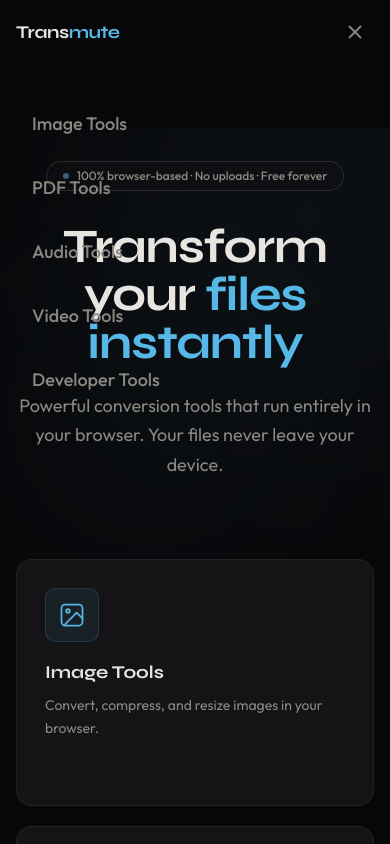
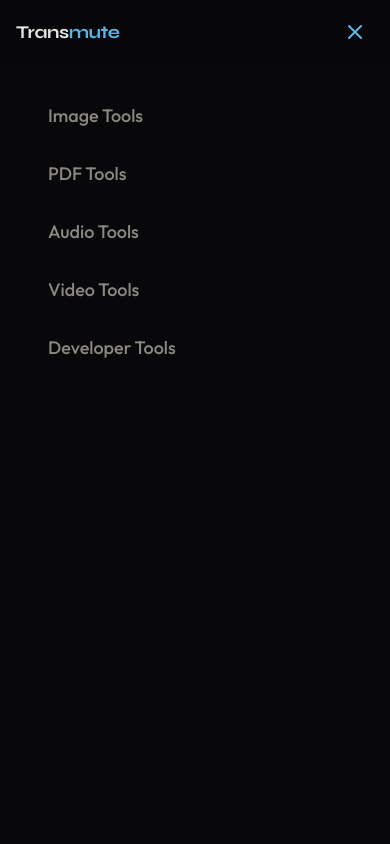
Before and after one commit to ishankgupta95/transmute, a Next.js app: page / in a window 390 px wide. Both pictures are taken after a click on the button "Toggle menu". Shown: the top 844 px of the page. Built offline with nearby package versions, Linux system fonts and the light colour scheme.

Commit message:
Fix mobile nav: use portal for full-screen solid overlay

```diff
--- a/src/components/layout/MobileNav.tsx
+++ b/src/components/layout/MobileNav.tsx
@@ -1,38 +1,75 @@
 "use client";
 
-import { useState } from "react";
+import { useState, useEffect } from "react";
 import Link from "next/link";
 import { Menu, X } from "lucide-react";
 import { categories } from "@/data/categories";
+import { createPortal } from "react-dom";
 
 export function MobileNav() {
   const [open, setOpen] = useState(false);
+  const [visible, setVisible] = useState(false);
+  const [mounted, setMounted] = useState(false);
+
+  useEffect(() => setMounted(true), []);
+
+  useEffect(() => {
+    if (open) {
+      requestAnimationFrame(() => setVisible(true));
+      document.body.style.overflow = "hidden";
+    } else {
+      setVisible(false);
+      document.body.style.overflow = "";
+    }
+    return () => {
+      document.body.style.overflow = "";
+    };
+  }, [open]);
+
+  const overlay = open ? (
+    <div
+      className={`fixed inset-0 top-16 transition-opacity duration-300 ${
+        visible ? "opacity-100" : "opacity-0"
+      }`}
+      style={{ zIndex: 9999, backgroundColor: "#08080a" }}
+    >
+      <nav className="px-4 py-6">
+        <div className="flex flex-col gap-0.5">
+          {categories.map((cat, i) => (
+            <Link
+              key={cat.slug}
+              href={`/${cat.slug}`}
+              onClick={() => setOpen(false)}
+              className={`group flex items-center gap-3 rounded-lg px-4 py-3.5 text-lg font-medium text-text-secondary hover:text-text-primary hover:bg-[rgba(86,184,230,0.06)] transition-all duration-300 ${
+                visible
+                  ? "opacity-100 translate-x-0"
+                  : "opacity-0 -translate-x-3"
+              }`}
+              style={{ transitionDelay: visible ? `${i * 50}ms` : "0ms" }}
+            >
+              <span className="h-1 w-1 rounded-full bg-accent opacity-0 group-hover:opacity-100 transition-opacity duration-200" />
+              {cat.name}
+            </Link>
+          ))}
+        </div>
+      </nav>
+    </div>
+  ) : null;
 
   return (
     <div className="md:hidden">
       <button
         onClick={() => setOpen(!open)}
-        className="p-2 rounded-md text-text-secondary hover:text-text-primary hover:bg-[rgba(255,255,255,0.04)] transition-colors"
+        className="relative p-2 rounded-md text-text-secondary hover:text-text-primary hover:bg-[rgba(255,255,255,0.04)] transition-colors"
         aria-label="Toggle menu"
       >
-        {open ? <X size={22} /> : <Menu size={22} />}
+        <span
+          className={`block transition-all duration-300 ${open ? "rotate-90 scale-110 text-accent" : ""}`}
+        >
+          {open ? <X size={22} /> : <Menu size={22} />}
+        </span>
       </button>
-      {open && (
-        <div className="fixed inset-0 top-16 z-40 bg-[rgba(8,8,10,0.95)] backdrop-blur-xl px-4 py-8">
-          <nav className="flex flex-col gap-2 max-w-sm mx-auto">
-            {categories.map((cat) => (
-              <Link
-                key={cat.slug}
-                href={`/${cat.slug}`}
-                onClick={() => setOpen(false)}
-                className="rounded-md px-4 py-3.5 text-lg font-medium text-text-secondary hover:text-text-primary hover:bg-[rgba(255,255,255,0.04)] transition-all"
-              >
-                {cat.name}
-              </Link>
-            ))}
-          </nav>
-        </div>
-      )}
+      {mounted && overlay && createPortal(overlay, document.body)}
     </div>
   );
 }
```
